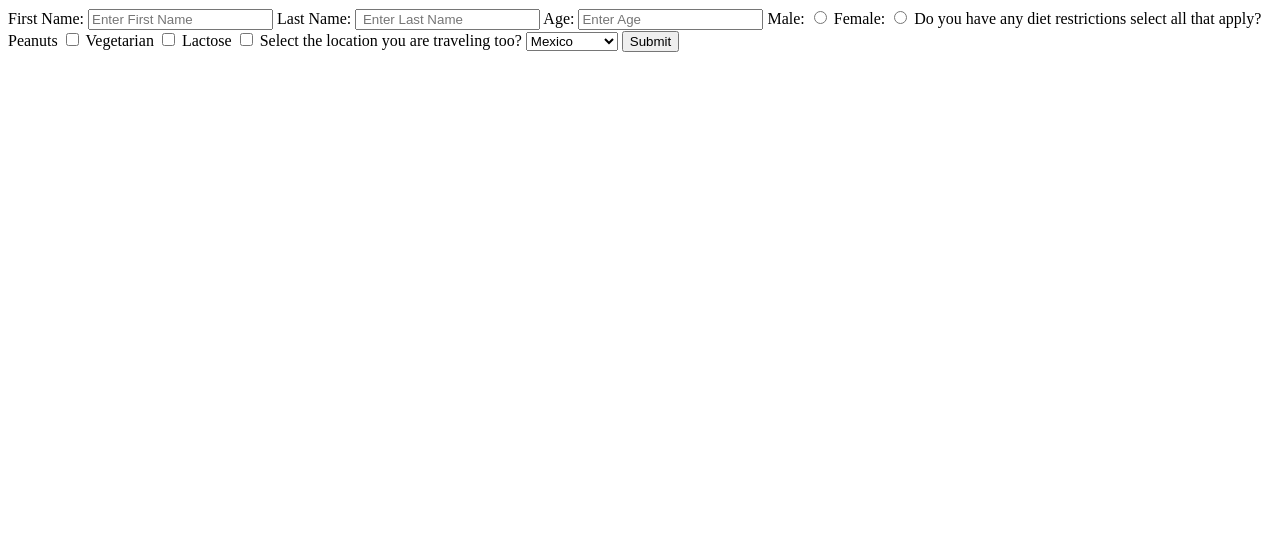
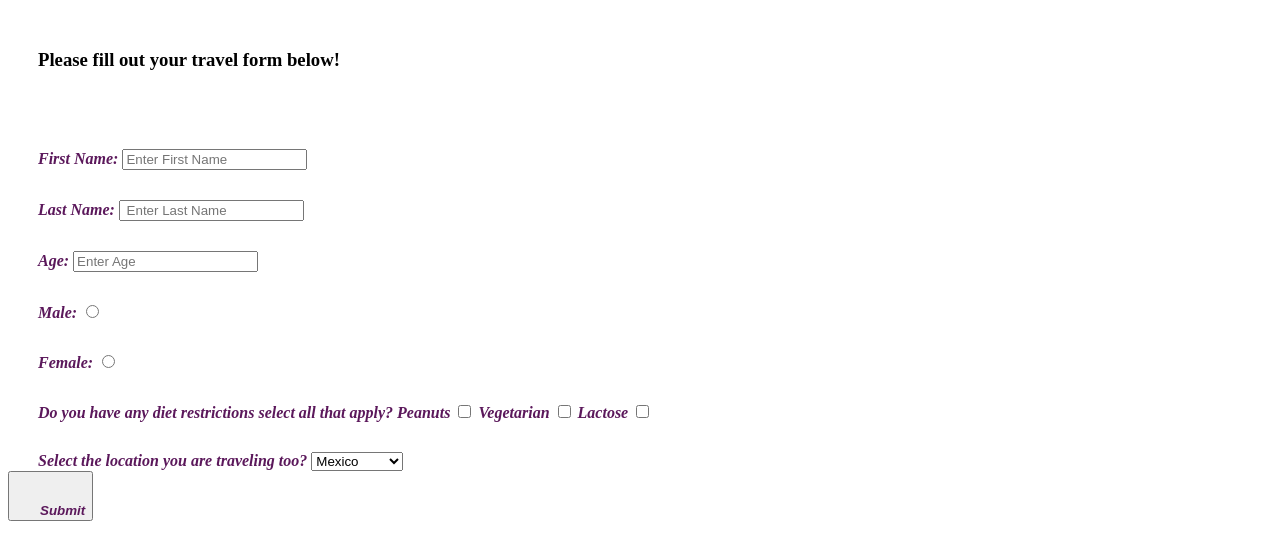
Before and after one commit to brendagonzalezvalle/vs-assignments, a website: page travel_form_assignment_level2/index.html in a window 1280 px wide. Drawn offline with Linux system fonts and the light colour scheme.

Commit message:
css added

```diff
--- a/travel_form_assignment_level2/index.html
+++ b/travel_form_assignment_level2/index.html
@@ -1,27 +1,48 @@
 <!DOCTYPE html>
 <html>
     <head>
-<link rel="stylesheet" href = "style.css"/>
+<link rel="stylesheet" href = "style1.css"/>
+
+<h3 id = "header1"> Please fill out your travel form below! </h3>
     </head>
 
     <body>
 
         <form name = "flightForm">
-             First Name: <input type = "text" placeholder="Enter First Name" name = "nameField1" >
+            <div class="titles">
+                First Name: <input type = "text" placeholder="Enter First Name" name = "nameField1" >
+            </div>
 
-             Last Name: <input type = "text" placeholder=" Enter Last Name" name = "nameField2" >
+             <div class="titles" >
+                Last Name: <input type = "text" placeholder=" Enter Last Name" name = "nameField2" >
+             </div>
 
+             <div class="titles" >
              Age: <input type = "number" name = "ageField" placeholder="Enter Age ">
+            </div>
 
-             Male: <input type = "radio" name = "genderField" value="Male">
-             Female: <input type = "radio" name = "genderField" value= "Female">
+            <div class="titles" >
+            Male: <input type = "radio" name = "genderField" value="Male">
+            </div>
 
+
+            <div class="titles" >
+            Female: <input type = "radio" name = "genderField" value= "Female">
+
+            </div class="titles" >
+
+
+             <div class="titles" >
              Do you have any diet restrictions select all that apply?
 
              Peanuts <input type = "checkbox" name = "dietRestrictions" value = "Peanuts">
              Vegetarian <input type = "checkbox" name = "dietRestrictions" value = "Vegetarian">
              Lactose <input type = "checkbox" name = "dietRestrictions" value = "Lactose">
 
+            </div>
+
+
+            <div class="titles" >
             Select the location you are traveling too?
              <select name="locations">
                  <option value = "Mexico"> Mexico </option>
@@ -29,8 +50,14 @@
                  <option value = "Washington"> Washington</option>
 
              </select>
+            </div>
 
-             <button> Submit </button>
+
+            <div>
+
+                <button id="buttonForForm" class="titles" > Submit </button>
+
+            </div>
 
 
         </form>
--- /dev/null
+++ b/travel_form_assignment_level2/style1.css
@@ -0,0 +1,16 @@
+.titles {
+font-style:italic;color: rgb(91, 24, 91);padding-top: 30px;padding-left: 30px;font-weight: bold;}
+
+#header1 {
+    padding-top: 30px;
+    padding-left: 30px;
+    padding-right: 30px;
+    padding-bottom: 30px;
+}
+
+#buttonForForm {
+
+    padding-top: 30px;
+    padding-left: 30px;
+
+    }
```
Also changed, not shown: travel_form_assignment_level2/style.css (deleted).
